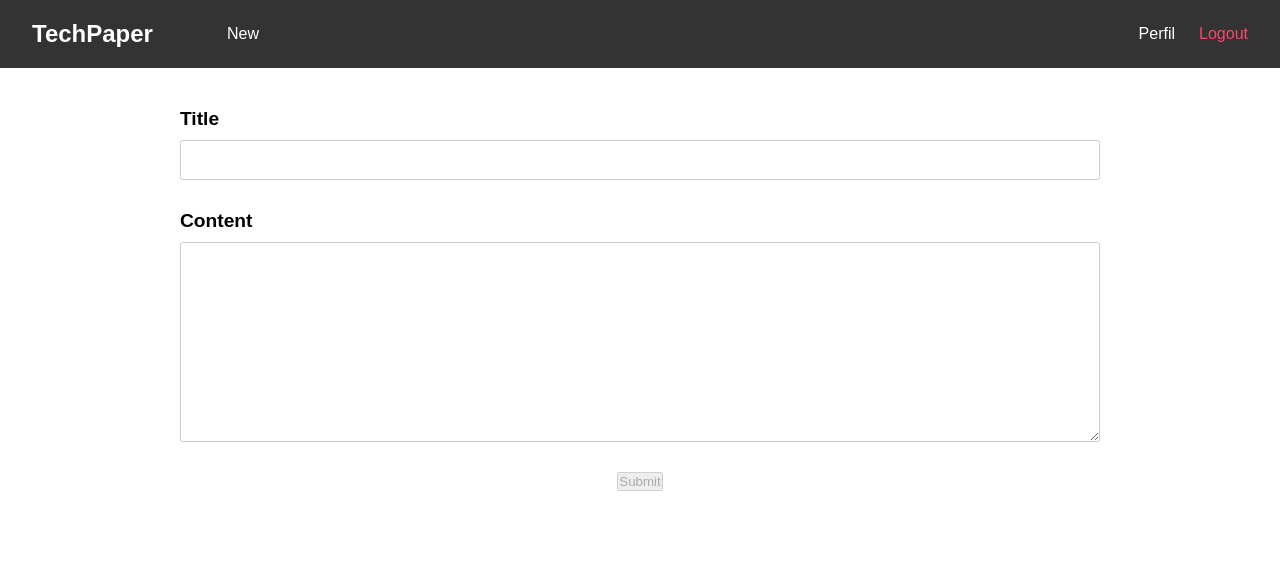
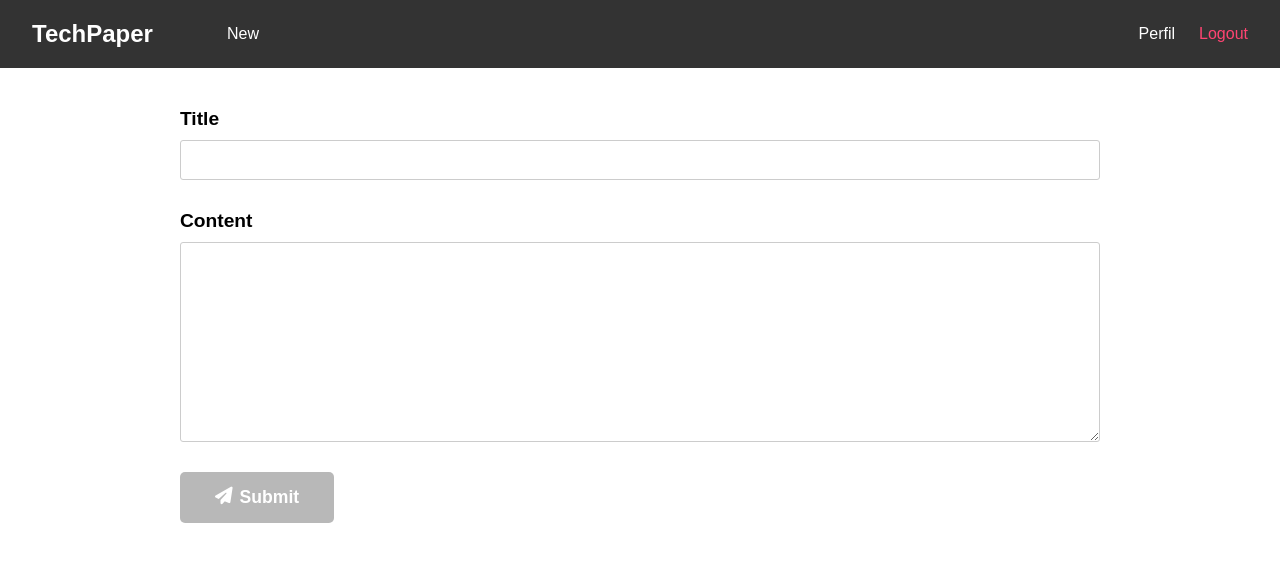
Before and after one commit to adriib38/techpaperapp, an Angular app in the folder frontend/: page /new in a window 1280 px wide. Shown: the top 562 px of the page. Built offline with nearby package versions, Linux system fonts and the light colour scheme; no server answers; sample sign-in values are in the browser's storage.

Commit message:
FIX create post validation in client

```diff
--- a/frontend/src/app/newpost/newpost.component.css
+++ b/frontend/src/app/newpost/newpost.component.css
@@ -37,10 +37,36 @@
     resize: vertical;
 }
 
-.form-group .alert {
+.form-group .error-msg {
     color: red;
     font-size: 0.8em;
     margin-top: 10px;
     font-weight: bold;
     text-align: left;
 }
+
+.error-div {
+    text-align: left;
+}
+
+#create-btn {
+    display: flex;
+    gap: 7px;
+    background: #3390EC;
+    border: none;
+    color: white;
+    padding: 15px 35px;
+    font-weight: bold;
+    font-size: 1.1em;
+    cursor: pointer;
+    border-radius: 5px;
+    text-align: left;
+    transition: .1s;
+}
+#create-btn:disabled {
+    background: rgba(128, 128, 128, 0.555);
+    cursor: default;
+}
+#create-btn:enabled:hover {
+    scale: .95;
+}
--- a/frontend/src/app/newpost/newpost.component.html
+++ b/frontend/src/app/newpost/newpost.component.html
@@ -8,12 +8,16 @@
         class="form-control"
         required
         minlength="5"
-        maxlength="30"
+        maxlength="50"
 
         [(ngModel)]="title"
         />
         <!-- Show error messages for the "title" field -->
-
+        <div *ngIf="postForm.controls['title']?.invalid &&  postForm.controls['title']?.touched" class="error-div">
+            <small class="error-msg" *ngIf="postForm.controls['title']?.errors?.['required']">Title is required.</small>
+            <small class="error-msg" *ngIf="postForm.controls['title']?.errors?.['minlength']">Title must be at least 5 character long.</small>
+            <small class="error-msg" *ngIf="postForm.controls['title']?.errors?.['maxlength']">Title cannot exceed 50 characters.</small>
+        </div>
     </div>
 
     <div class="form-group">
@@ -23,14 +27,21 @@
             name="content"
             class="form-control"
             required
-            minlength="10"
-            maxlength="100"
+            minlength="5"
+            maxlength="4000"
 
             [(ngModel)]="content"
         ></textarea>
         <!-- Show error messages for the "content" field -->
-
+        <div *ngIf="postForm.controls['content']?.invalid &&  postForm.controls['content']?.touched" class="error-div">
+            <small class="error-msg" *ngIf="postForm.controls['content']?.errors?.['required']">Title is required.</small>
+            <small class="error-msg" *ngIf="postForm.controls['ticontenttle']?.errors?.['minlength']">Title must be at least 1 character long.</small>
+            <small class="error-msg" *ngIf="postForm.controls['content']?.errors?.['maxlength']">Title cannot exceed 50 characters.</small>
+        </div>
     </div>
 
-  <button type="submit" (click)="onSubmit()" [disabled]="postForm.invalid">Submit</button>
+    <button type="submit" id="create-btn" (click)="onSubmit()" [disabled]="postForm.invalid">
+        <i class="fa-solid fa-paper-plane"></i>
+        <span>Submit</span>
+    </button>
 </form>
--- a/frontend/src/app/newpost/newpost.component.ts
+++ b/frontend/src/app/newpost/newpost.component.ts
@@ -47,6 +47,8 @@ export class NewpostComponent implements OnInit {
       likes: 0
     }
 
+    //
+
     console.log(post);
 
     this.postService.createPost(post, this.authToken).subscribe(
--- a/frontend/src/index.html
+++ b/frontend/src/index.html
@@ -6,6 +6,7 @@
   <base href="/">
   <meta name="viewport" content="width=device-width, initial-scale=1">
   <link rel="icon" type="image/x-icon" href="favicon.ico">
+  <script src="https://kit.fontawesome.com/92a45f44ad.js" crossorigin="anonymous"></script>
 </head>
 <body>
   <app-root></app-root>
```
